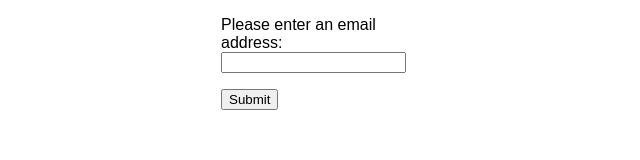
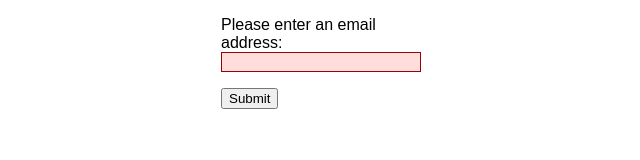
Before and after one commit to Dr3wsky/The-Odin-Project-Foundations, a plain HTML site: page html/forms/validation/custom-js/email-validation-api.html in a window 1280 px wide. Shown: the whole page, without its empty margins (319-959 px from the left). Drawn offline with Linux system fonts and the light colour scheme.

```diff
--- a/html/forms/validation/custom-js/email-validation-api.css
+++ b/html/forms/validation/custom-js/email-validation-api.css
@@ -25,7 +25,7 @@
 /* This is our style for the invalid fields */
 input:invalid {
   border-color: #900;
-    background-color: rgb(247, 233, 233);
+  background-color: #fdd;
 }
 
 input:focus:invalid {
--- a/html/forms/validation/custom-js/email-validation-api.html
+++ b/html/forms/validation/custom-js/email-validation-api.html
@@ -9,12 +9,11 @@
   </head>
 
 <body>
-
-    <form>
+  <form novalidate>
     <p>
       <label for="mail">
         <span>Please enter an email address:</span>
-            <input type="text" id="mail" name="mail" />
+        <input type="email" id="mail" name="mail" required minlength="8" />
         <span class="error" aria-live="polite"></span>
       </label>
     </p>
```
Also changed, not shown: html/forms/validation/custom-js/email-validation.js (line endings or trailing spaces). Lines whose indentation alone changed are shown as unchanged.
